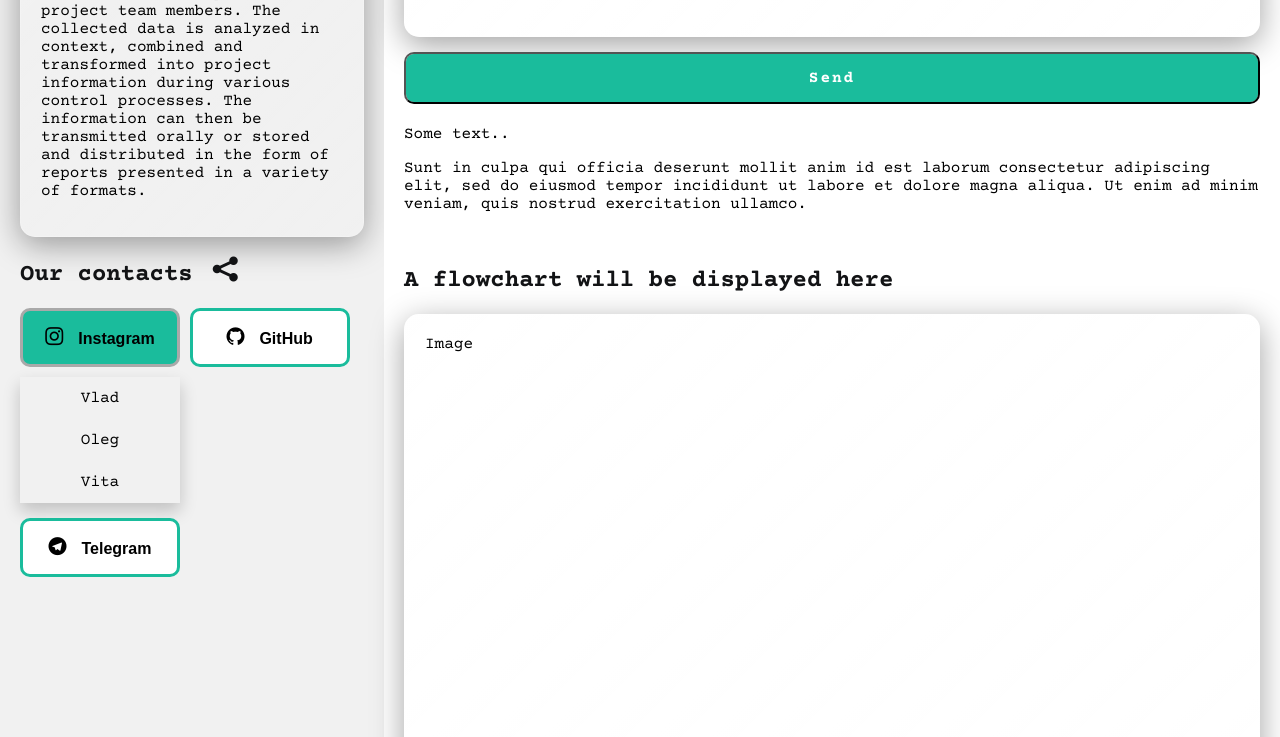
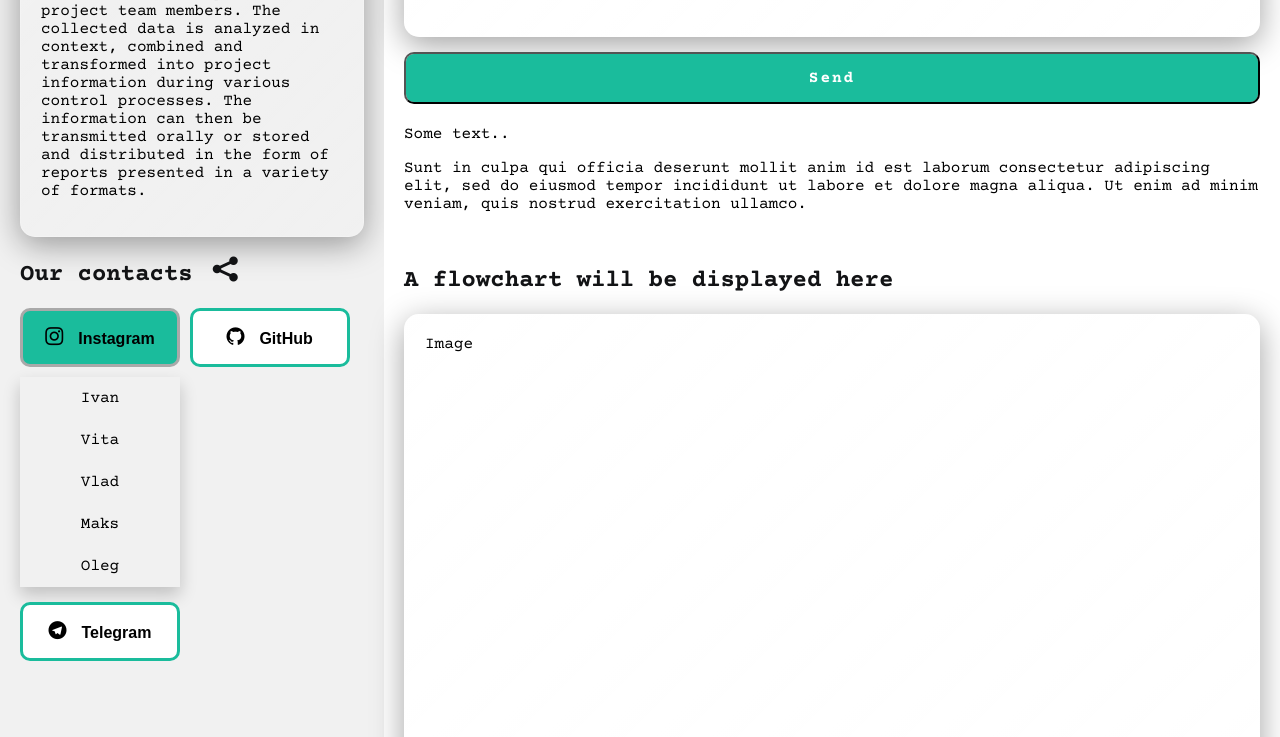
Before and after one commit to chyrkovmaksym/flowcharts, a plain HTML site: page index.html in a window 1280 px wide. Both pictures are taken after a click on the button "Instagram". Shown: the part 756-1493 px from the top of the page. Drawn offline with nearby package versions, Linux system fonts and the light colour scheme; no server answers; files whose address does not match are found by name.

Commit message:
added new plugins

```diff
--- a/index.html
+++ b/index.html
@@ -46,25 +46,16 @@
                 <div class="dropdown-inst">
                     <button class="dropbtn-inst">Instagram</button>
                     <div class="dropdown-inst-content">
-                      <a href="#">Vlad</a>
-                      <a href="#">Oleg</a>
-                      <a href="#">Vita</a>
                     </div>
                 </div>
                 <div class="dropdown-git">
                     <button class="dropbtn-git">GitHub</button>
                     <div class="dropdown-git-content">
-                      <a href="#">Vlad</a>
-                      <a href="#">Oleg</a>
-                      <a href="#">Vita</a>
                     </div>
                 </div>
                 <div class="dropdown-tg">
                     <button class="dropbtn-tg">Telegram</button>
                     <div class="dropdown-tg-content">
-                      <a href="#tg">Vlad</a>
-                      <a href="#">Oleg</a>
-                      <a href="#">Vita</a>
                     </div>
                 </div>
 
@@ -99,7 +90,7 @@
                 <h3>Some Links</h3>
                 <ul class="footer-list">
                     <li>
-                        <a href="#faq">F.A.Q</a>
+                        <a class="FAQ" href="#faq">F.A.Q</a>
                     </li>
                     <li>
                         <a class="termsOfSupport" href="#terms-of-services">Terms Of Service</a>
@@ -139,6 +130,7 @@
     </footer>
     <script src="scripts/main.js" type="module"></script>
     <script src="scripts/plugins/creatinglink.js"></script>
+    <script src="scripts/plugins/contactsOfSocials.js"></script>
     <script src="scripts/buttons.js"></script>
     <script src="scripts/plugins/base.js"></script>
     <script src="scripts/plugins/modal.js"></script>
--- a/scripts/buttons.js
+++ b/scripts/buttons.js
@@ -1,14 +1,10 @@
-const selectElement = (selector) => {
-  const element = document.querySelector(selector);
-  if (element) return element;
-  throw new Error('Make sure that everything is correct!');
-};
 
 const dropbtnInst = selectElement('.dropbtn-inst');
 const dropbtnGit = selectElement('.dropbtn-git');
 const dropbtnTg = selectElement('.dropbtn-tg');
 const supportBtn = selectElement('.support');
 const termsOfServiceBtn = selectElement('.termsOfSupport');
+const FAQBtn = selectElement('.FAQ');
 
 dropbtnInst.addEventListener('click', () => {
   const dropdownInst = selectElement('.dropdown-inst');
@@ -32,3 +28,7 @@ supportBtn.addEventListener('click', () => {
 termsOfServiceBtn.addEventListener('click', () => {
   modalTermsOfService.open();
 });
+
+FAQBtn.addEventListener('click', () => {
+  modalFAQ.open();
+});
--- /dev/null
+++ b/scripts/plugins/contactsOfSocials.js
@@ -0,0 +1,56 @@
+const selectElement = (selector) => {
+    const element = document.querySelector(selector);
+    if (element) return element;
+    throw new Error('Make sure that everything is correct!');
+  };
+
+const configOfInst = {
+    parentClass: '.dropdown-inst',
+    class: '.dropdown-inst-content',
+    content: {
+        Oleg: '_olegoofy_',
+        Maks: 'chirkov_maxim_13124',
+        Vlad: 'o.g_vlad',
+        Vita: 'vita_andrukhiv',
+        Ivan: 'ivan_anenko',
+    },
+    link: 'https://instagram.com/',
+}
+
+const configOfGit = {
+    parentClass: '.dropdown-git',
+    class: '.dropdown-git-content',
+    content: {
+        Oleg: 'olegoofy',
+        Maks: 'chyrkovmaksym',
+        Vlad: 'AidXylelele',
+        Vita: 'vita133',
+        Ivan: 'LikerFeed',
+    },
+    link: 'https://github.com/',
+}
+
+const configOfTg = {
+    parentClass: '.dropdown-tg',
+    class: '.dropdown-tg-content',
+    content: {
+        Oleg: 'olegoofy',
+        Maks: 'maxchyrkov',
+        Vlad: 'o_g_vlad',
+        Vita: 'vita_andrukhiv',
+        Ivan: 'ivan_anenko',
+    },
+    link: 'https://t.me/',
+}
+
+const createContent = (options) => {
+    const element = selectElement(options.class);
+    for (const key in options.content) {
+        const link = options.link + options.content[key];
+        element.insertAdjacentHTML('afterbegin', `<a target="_blank" href="${link}">${key}</a>`);
+    }
+}
+
+createContent(configOfInst);
+createContent(configOfGit);
+createContent(configOfTg);
--- a/scripts/plugins/index.js
+++ b/scripts/plugins/index.js
@@ -3,28 +3,13 @@ const configOfSupport = {
   closable: true,
   content: ` <h2 class="contacts">Contact to us</h2>
     <div class="dropdown-inst">
-        <button class="dropbtn-inst">Instagram</button>
-        <div class="dropdown-inst-content">
-          <a href="#iii">Vlad</a>
-          <a href="#">Oleg</a>
-          <a href="#">Vita</a>
-        </div>
+        ${selectElement(configOfInst.parentClass).innerHTML}
     </div>
     <div class="dropdown-git">
-        <button class="dropbtn-git">GitHub</button>
-        <div class="dropdown-git-content">
-          <a href="#">Vlad</a>
-          <a href="#">Oleg</a>
-          <a href="#">Vita</a>
-        </div>
+        ${selectElement(configOfGit.parentClass).innerHTML}
     </div>
     <div class="dropdown-tg">
-        <button class="dropbtn-tg">Telegram</button>
-        <div class="dropdown-tg-content">
-          <a href="#tg">Vlad</a>
-          <a href="#">Oleg</a>
-          <a href="#">Vita</a>
-        </div>
+    ${selectElement(configOfTg.parentClass).innerHTML}
     </div>`,
   width: 'fit-content',
 };
@@ -43,6 +28,23 @@ const configOfTermsOfService = {
   width: '400px',
 };
 
+const configOfFAQ = {
+  title: 'F.A.Q',
+  closable: true,
+  content: `
+          <p class="inf_pro">As part of the project life cycle, a significant amount of data and information in
+                          various formats is collected, analyzed, transformed and disseminated to project team members and
+                          other stakeholders. Project data is collected as a result of various execution processes, after
+                          which it is provided to project team members. The collected data is analyzed in context, combined
+                          and transformed into project information during various control processes. The information can then
+                          be transmitted orally or stored and distributed in the form of reports presented in a variety of
+                          formats.</p>`,
+  width: '400px',
+
+};
+
+const modalFAQ = $.modal(configOfFAQ);
+
 const modalTermsOfService = $.modal(configOfTermsOfService);
 
 const modalSupport = $.modal(configOfSupport);
```
Also changed, not shown: 4 other files.
